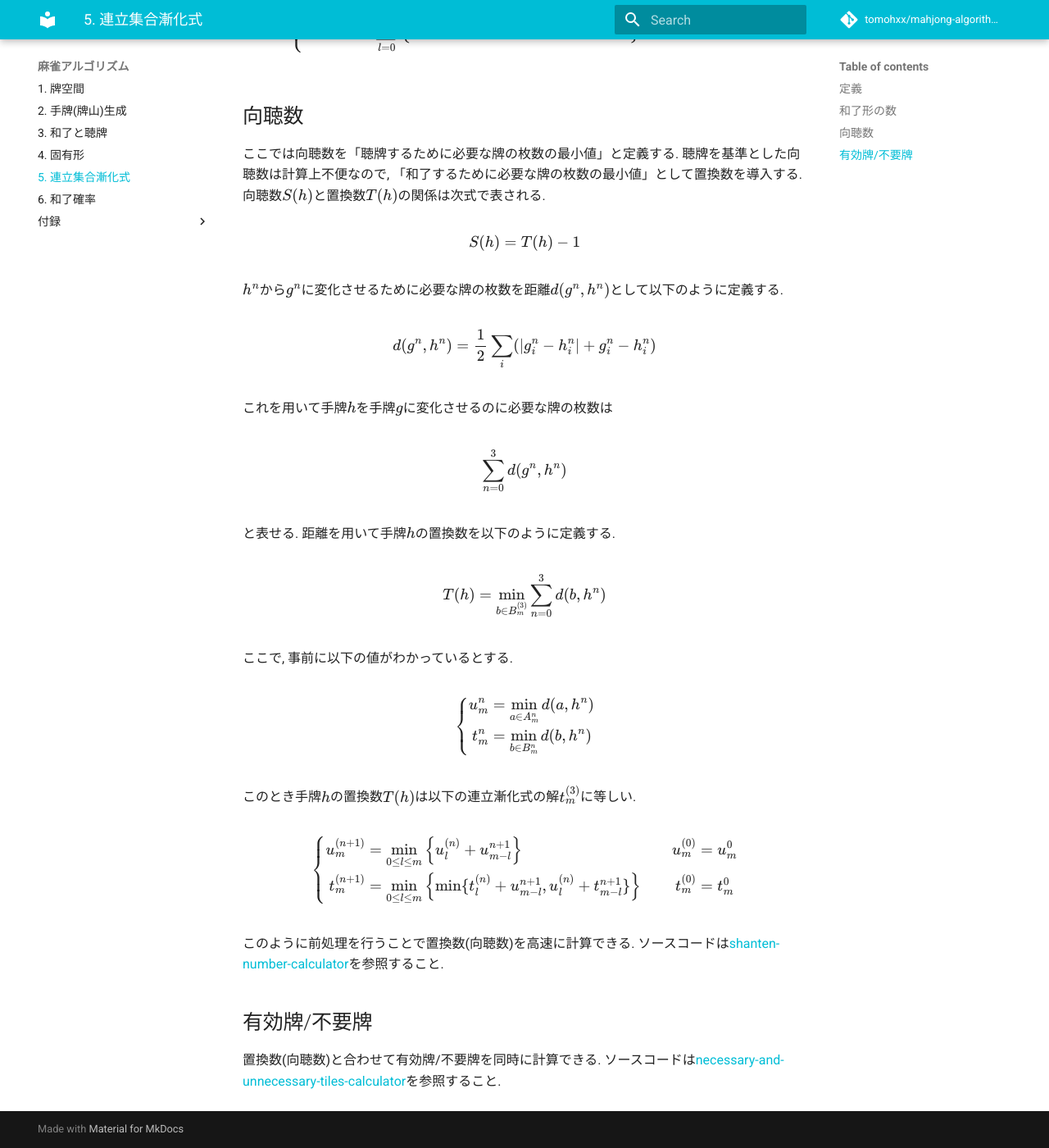
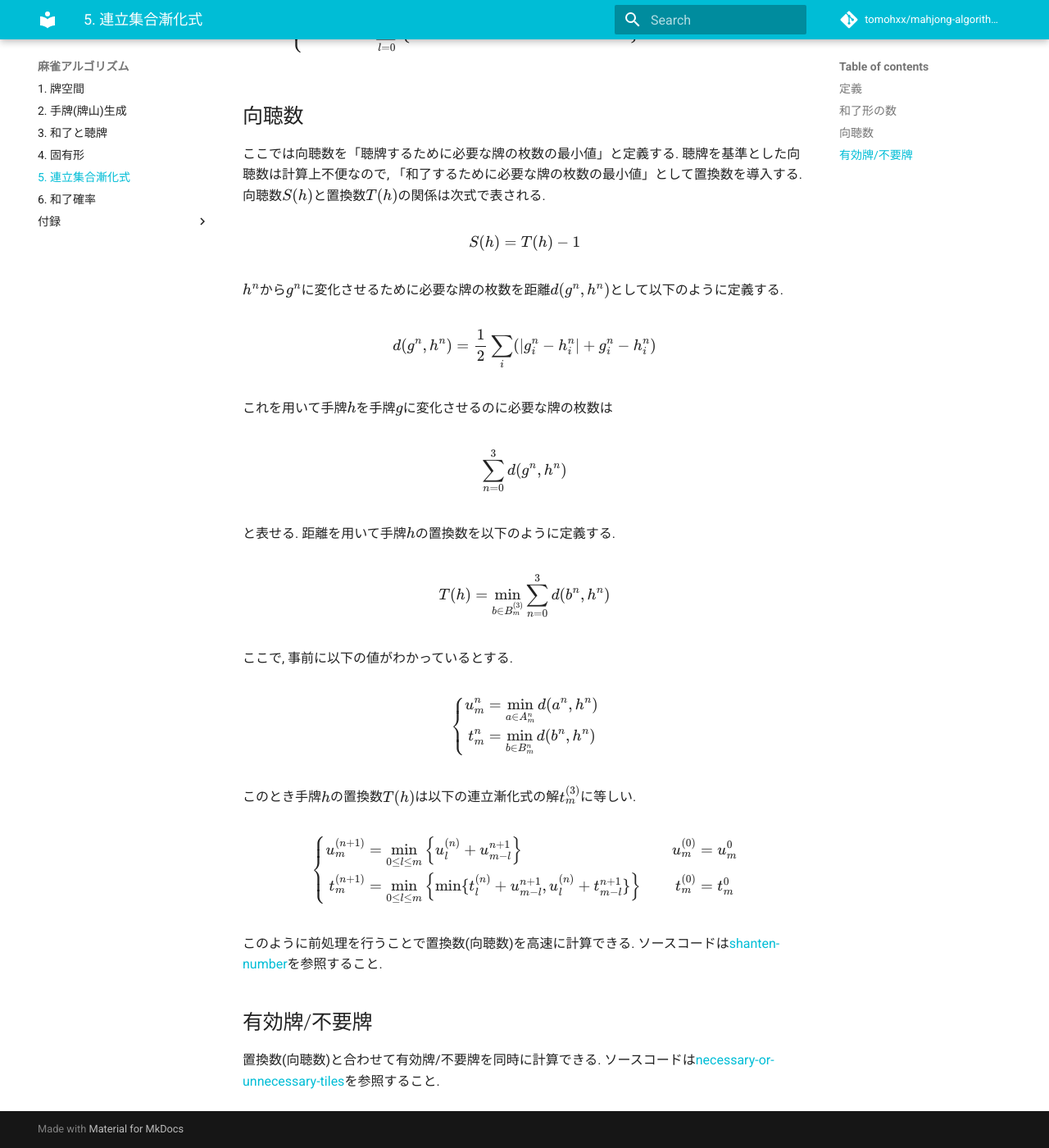
Before and after one commit to tomohxx/mahjong-algorithm-book, an MkDocs documentation site: the page built from docs/ssrf.md, in a window 1280 px wide and 1400 px high, scrolled down 1063 px. Shown: the whole window at 82% size. Built offline with MkDocs 1.6.1 and Material for MkDocs 9.7.7, drawn with Linux system fonts in a browser that asks for light colours; comment, search, counter and statistics services are not loaded; old or Windows-style settings are respelled for this version of MkDocs.

Commit message:
fix urls

```diff
--- a/docs/ssrf.md
+++ b/docs/ssrf.md
@@ -58,7 +58,7 @@
 と表せる. 距離を用いて手牌$h$の置換数を以下のように定義する.
 
 $$
-T(h) = \min_{b \in B^{(3)}_m} \sum_{n=0}^{3} d(b, h^n)
+T(h) = \min_{b \in B^{(3)}_m} \sum_{n=0}^{3} d(b^n, h^n)
 $$
 
 ここで, 事前に以下の値がわかっているとする.
@@ -66,8 +66,8 @@
 $$
 \left\{
 \begin{aligned}
-u^n_m &= \min_{a \in A^n_m} d(a, h^n) \\
-t^n_m &= \min_{b \in B^n_m} d(b, h^n) \\
+u^n_m &= \min_{a \in A^n_m} d(a^n, h^n) \\
+t^n_m &= \min_{b \in B^n_m} d(b^n, h^n) \\
 \end{aligned}
 \right.
 $$
@@ -83,8 +83,8 @@
 \right.
 $$
 
-このように前処理を行うことで置換数(向聴数)を高速に計算できる. ソースコードは[shanten-number-calculator](https://github.com/tomohxx/shanten-number-calculator)を参照すること.
+このように前処理を行うことで置換数(向聴数)を高速に計算できる. ソースコードは[shanten-number](https://github.com/tomohxx/shanten-number)を参照すること.
 
 ## 有効牌/不要牌
 
-置換数(向聴数)と合わせて有効牌/不要牌を同時に計算できる. ソースコードは[necessary-and-unnecessary-tiles-calculator](https://github.com/tomohxx/necessary-and-unnecessary-tiles-calculator)を参照すること.
+置換数(向聴数)と合わせて有効牌/不要牌を同時に計算できる. ソースコードは[necessary-or-unnecessary-tiles](https://github.com/tomohxx/necessary-or-unnecessary-tiles)を参照すること.
```
